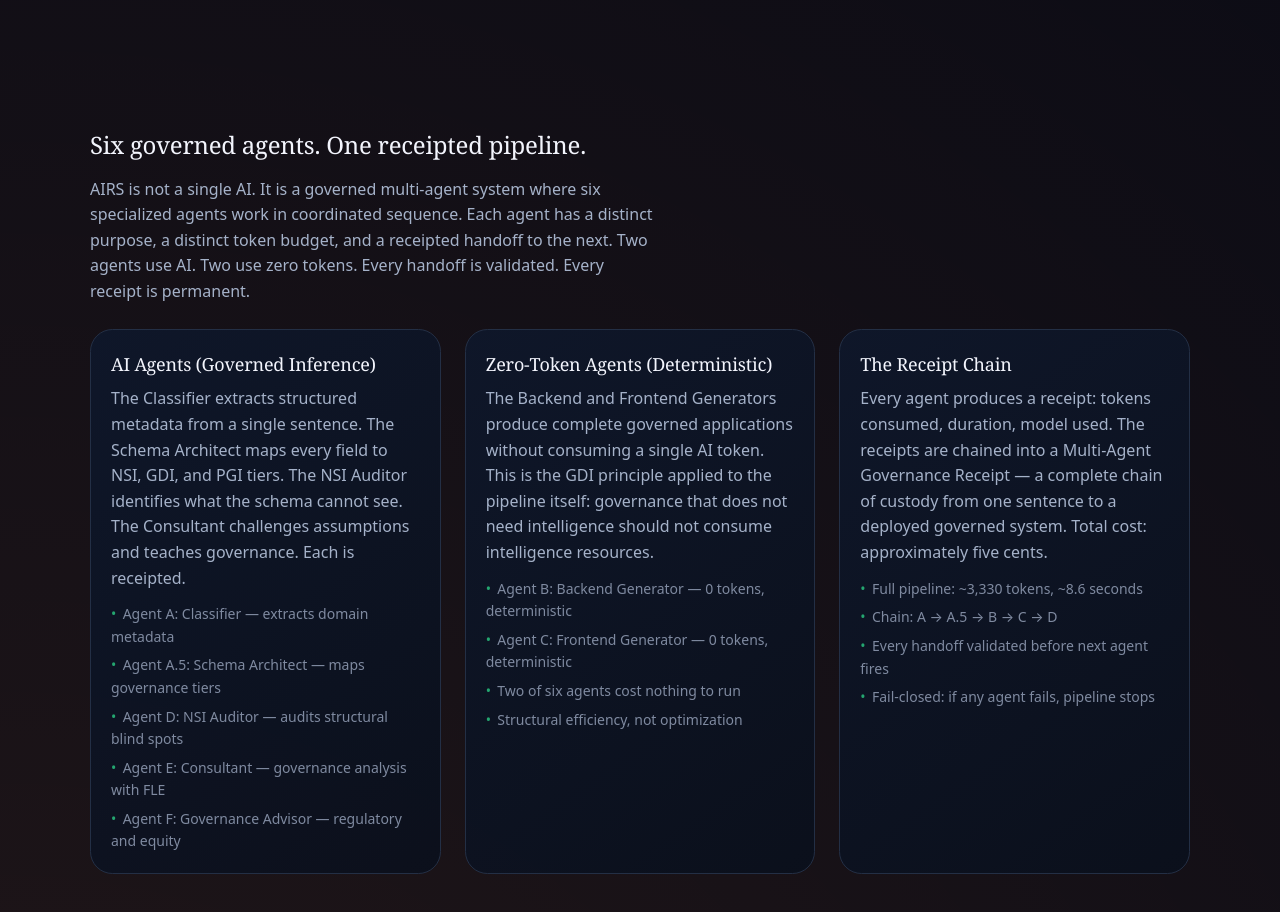
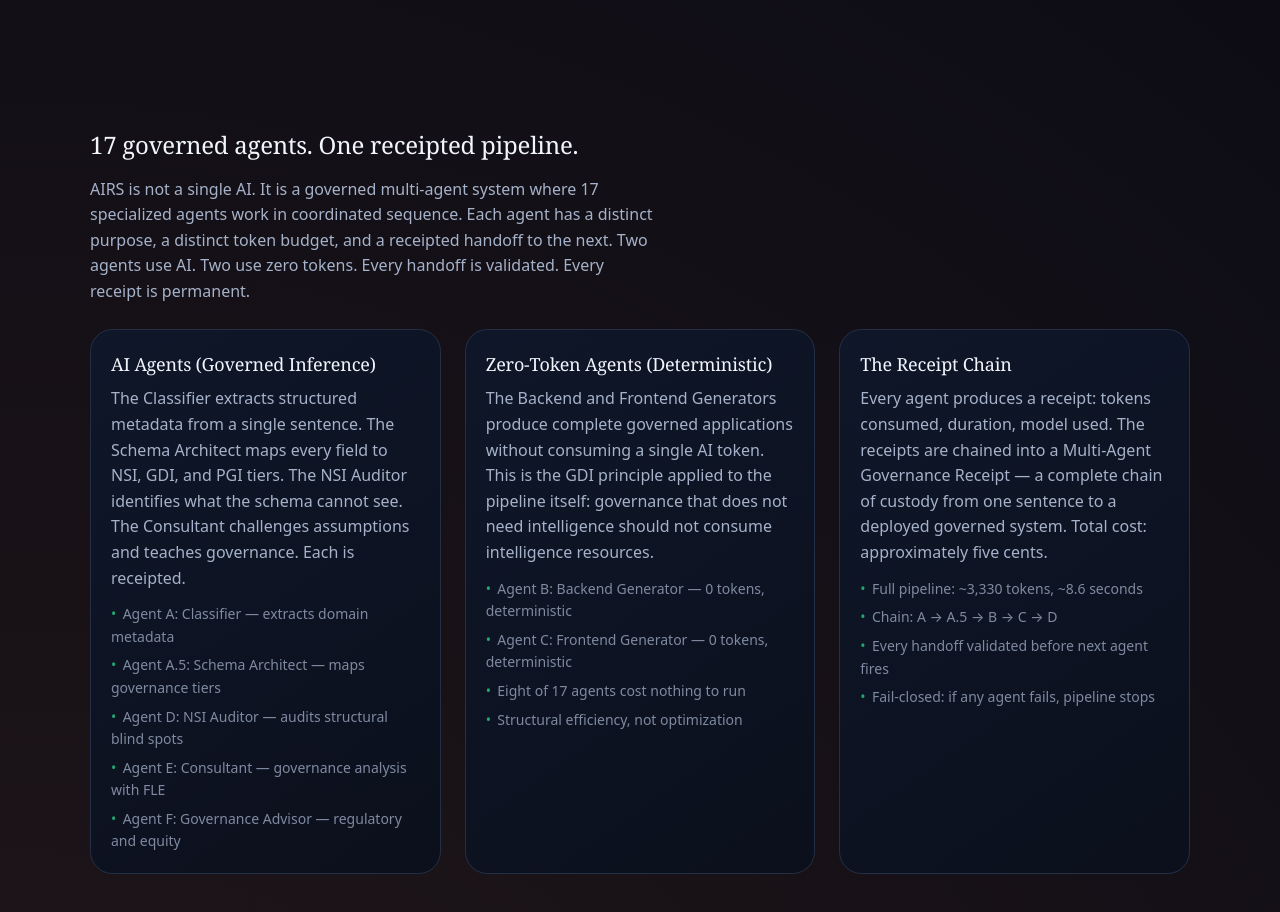
Before and after one commit to debacconexus/debacconexus-site, a plain HTML site: page index.html in a window 1280 px wide. Shown: the part 2866-3778 px from the top of the page. Drawn offline with Linux system fonts and the light colour scheme; a web font is replaced by a local one.

Commit message:
17 governed agents

```diff
--- a/index.html
+++ b/index.html
@@ -706,10 +706,10 @@
 
     <section id="agents">
       <div class="container">
-        <h2>Six governed agents. One receipted pipeline.</h2>
+        <h2>17 governed agents. One receipted pipeline.</h2>
         <p class="section-intro">
           AIRS is not a single AI. It is a governed multi-agent system where
-          six specialized agents work in coordinated sequence. Each agent has
+          17 specialized agents work in coordinated sequence. Each agent has
           a distinct purpose, a distinct token budget, and a receipted handoff
           to the next. Two agents use AI. Two use zero tokens. Every handoff
           is validated. Every receipt is permanent.
@@ -742,7 +742,7 @@
             <ul class="list">
               <li>Agent B: Backend Generator &mdash; 0 tokens, deterministic</li>
               <li>Agent C: Frontend Generator &mdash; 0 tokens, deterministic</li>
-              <li>Two of six agents cost nothing to run</li>
+              <li>Eight of 17 agents cost nothing to run</li>
               <li>Structural efficiency, not optimization</li>
             </ul>
           </article>
```
